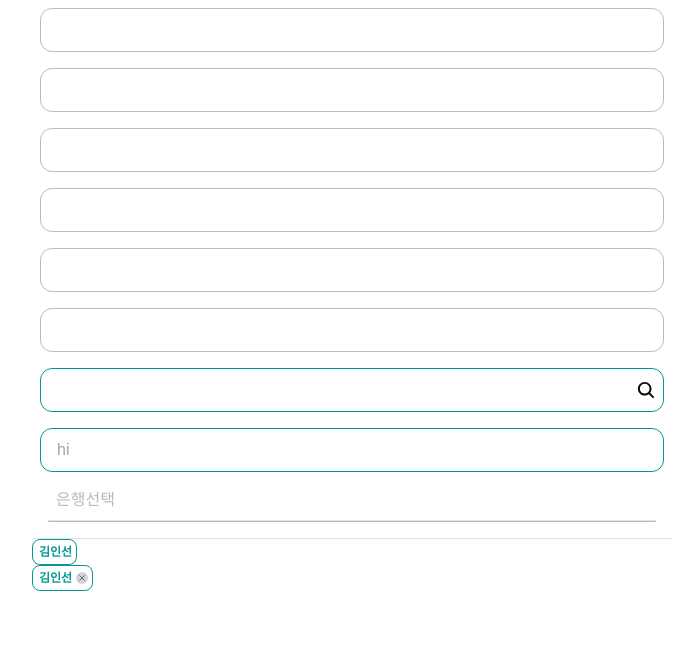
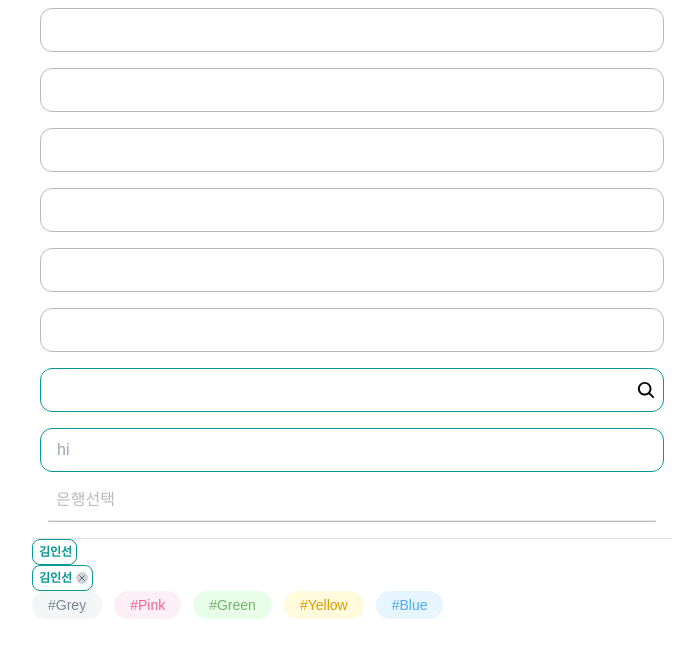
Before and after one commit to KeywordHanaro/KeywordHanaro_FE, a Next.js app: page /comps-test in a window 1280 px wide. Shown: the top 658 px of the page, without its empty margins (288-983 px from the left). Built offline with nearby package versions, Linux system fonts and the light colour scheme.

Commit message:
[design] ColorChips Atom 추가

```diff
--- a/app/comps-test/page.tsx
+++ b/app/comps-test/page.tsx
@@ -7,6 +7,7 @@ import {
   AccountRefProps,
 } from '@/components/atoms/Inputs';
 import { Chip } from '@/components/atoms/chips';
+import ColorChip from '@/components/atoms/color_chips';
 import { useEffect, useRef } from 'react';
 
 export default function CompsTestPage() {
@@ -81,6 +82,13 @@ export default function CompsTestPage() {
           onRemove={() => alert('x')}
         />
       </div>
+      <div className='flex flex-row gap-3'>
+        <ColorChip color='grey'>Grey</ColorChip>
+        <ColorChip color='pink'>Pink</ColorChip>
+        <ColorChip color='green'>Green</ColorChip>
+        <ColorChip color='yellow'>Yellow</ColorChip>
+        <ColorChip color='blue'>Blue</ColorChip>
+      </div>
     </>
   );
 }
--- /dev/null
+++ b/components/atoms/checkBox.tsx
@@ -0,0 +1,23 @@
+type CheckboxAtomProps = {
+  checked: boolean;
+  onChange: (checked: boolean) => void;
+};
+
+export default function CheckboxAtom({ checked, onChange }: CheckboxAtomProps) {
+  return (
+    <label className='flex items-center cursor-pointer'>
+      <input
+        type='checkbox'
+        checked={checked}
+        onChange={() => onChange(!checked)}
+        className='hidden' // 기본 체크박스 숨기기
+      />
+      <span
+        className={`h-6 w-6 flex items-center justify-center border-1 rounded-lg shadow-lg
+    ${checked ? 'bg-hanaPrimary border border-hanaPrimary text-white' : 'bg-white border border-gray-200 text-gray-400'}`}
+      >
+        ✓
+      </span>
+    </label>
+  );
+}
--- /dev/null
+++ b/components/atoms/color_chips.tsx
@@ -0,0 +1,30 @@
+import { PropsWithChildren } from 'react';
+
+type ColorChipProps = {
+  color: keyof typeof colorMap;
+};
+
+const colorMap: Record<string, { bgColor: string; textColor: string }> = {
+  grey: { bgColor: '#F4F5F6', textColor: '#7B8894' },
+  pink: { bgColor: '#FCF0F6', textColor: '#F06595' },
+  green: { bgColor: '#E9FEE8', textColor: '#72B16D' },
+  yellow: { bgColor: '#FFFBDC', textColor: '#D89B00' },
+  blue: { bgColor: '#E7F5FF', textColor: '#4DABF7' },
+};
+
+export default function ColorChip({
+  children,
+  color,
+}: PropsWithChildren<ColorChipProps>) {
+  const { bgColor, textColor } = colorMap[color];
+  return (
+    <>
+      <div
+        className='rounded-3xl px-4 py-1 w-fit text-sm'
+        style={{ backgroundColor: bgColor, color: textColor }}
+      >
+        #{children}
+      </div>
+    </>
+  );
+}
```
